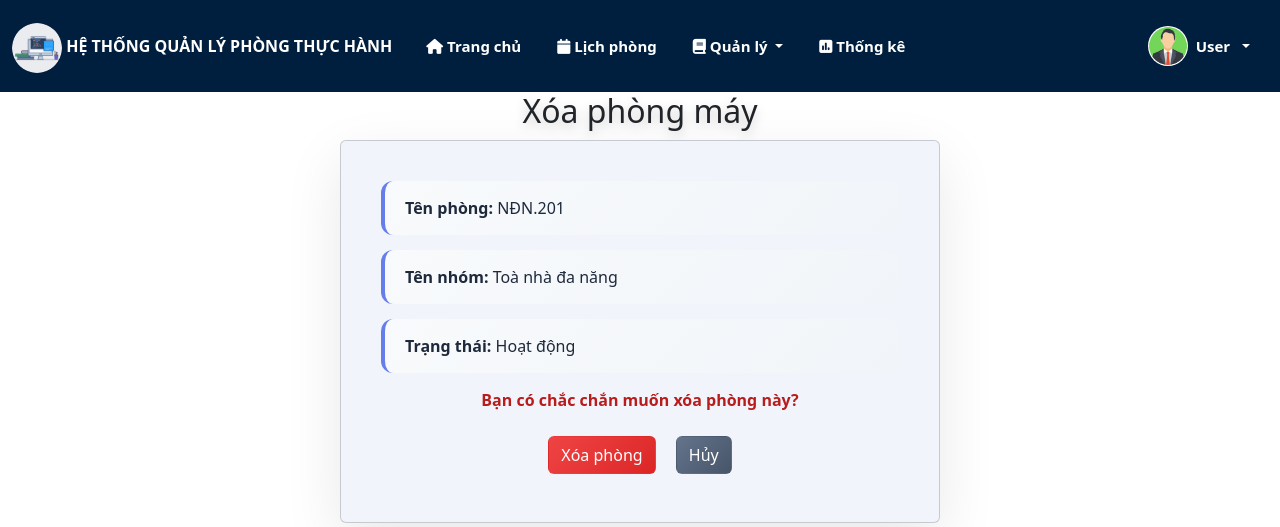
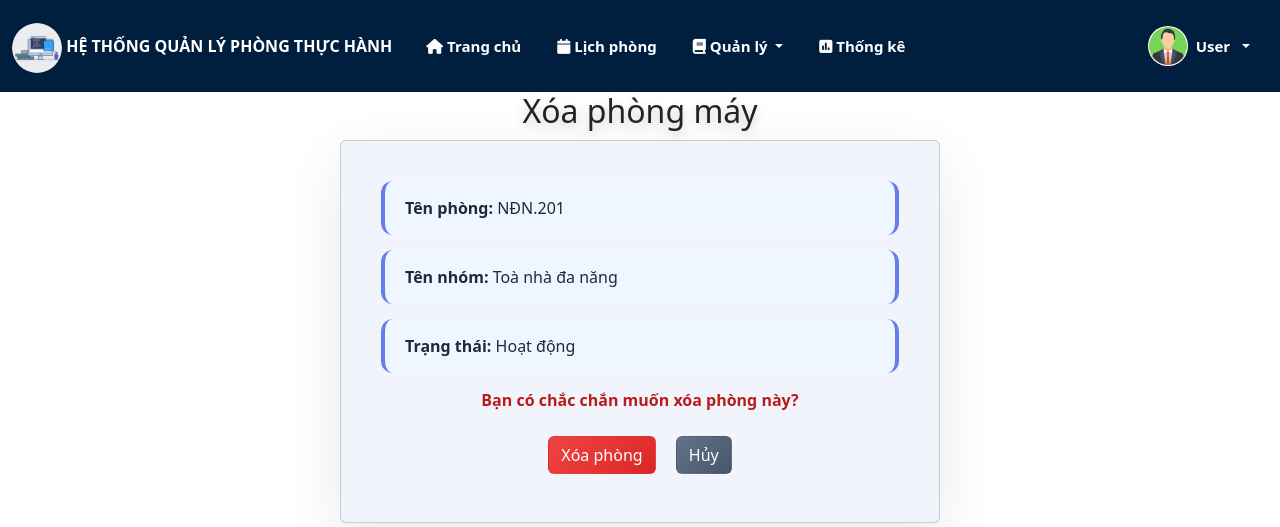
Before and after one commit to TuanKiet1774/LabManagementSystem, a PHP site: page /phongmay_xoa.php?maPhong=P001 in a window 1280 px wide. Shown: the top 527 px of the page. Run offline with PHP 8.4, Linux system fonts and the light colour scheme; data comes from the database, SQL or seed files in the repository.

Commit message:
border xóa

```diff
--- a/Src/phongmay_xoa.php
+++ b/Src/phongmay_xoa.php
@@ -35,10 +35,11 @@
             font-size: 16px;
             margin-bottom: 15px;
             color: #1e293b;
-            background: linear-gradient(135deg, #f8fafc 0%, #f1f5f9 100%);
+            background: #eff6ffff;
             padding: 15px 20px;
             border-radius: 12px;
             border-left: 4px solid #667eea;
+            border-right: 4px solid #667eea;
             text-align: left;
         }
 
```
